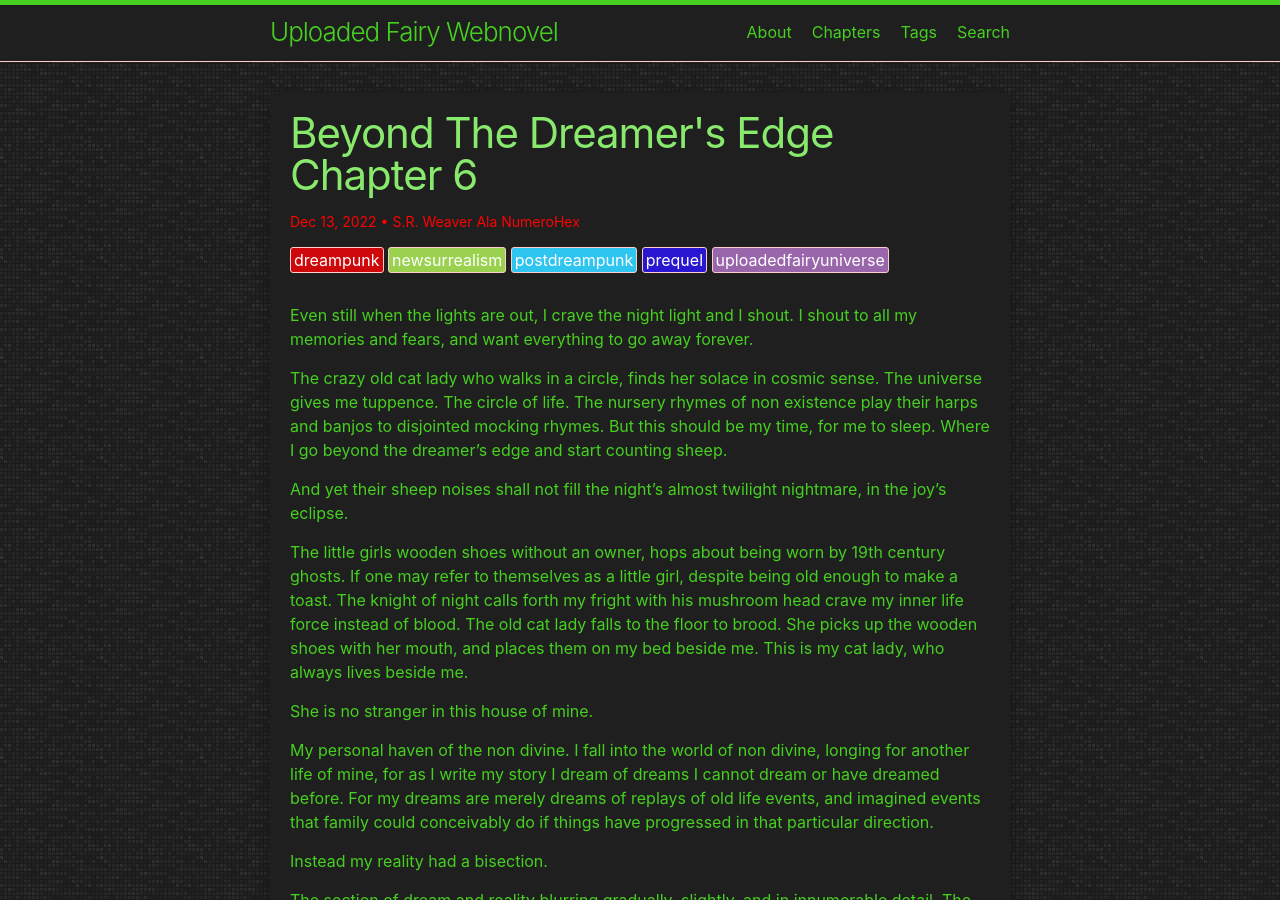
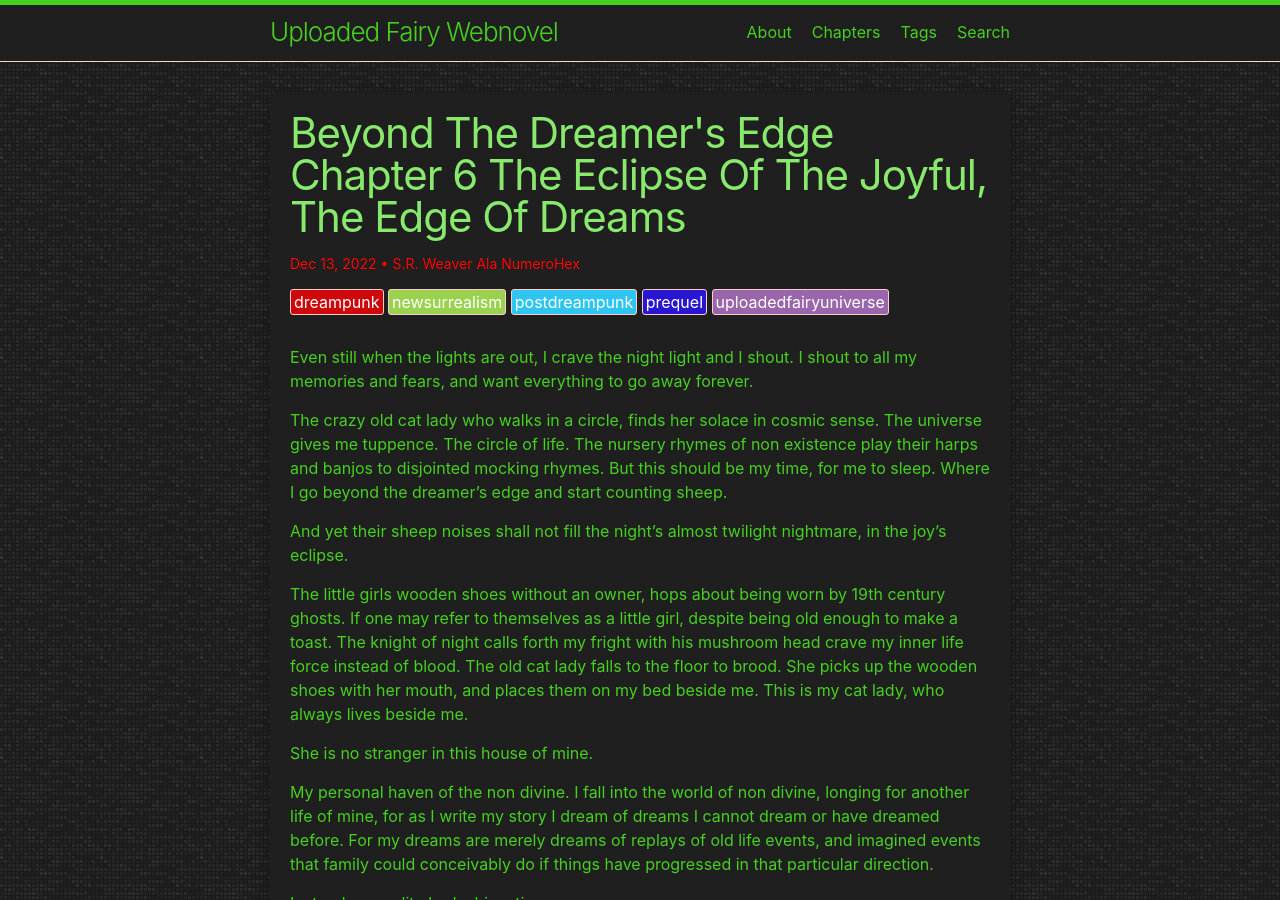
Before and after one commit to LWFlouisa/UploadedFairyOELN, a Jekyll site: the page built from _posts/2022-12-13-beyondthedreamersedge_chapter6.md, in a window 1280 px wide and 900 px high. Built offline with Jekyll 4.4.1, drawn with Linux system fonts in a browser that asks for light colours; our own code applies the rules of GitHub Pages for plain Markdown files.

Commit message:
Update 2022-12-13-beyondthedreamersedge_chapter6.md

```diff
--- a/_posts/2022-12-13-beyondthedreamersedge_chapter6.md
+++ b/_posts/2022-12-13-beyondthedreamersedge_chapter6.md
@@ -1,5 +1,5 @@
 ---
-title: "Beyond The Dreamer's Edge Chapter 6"
+title: "Beyond The Dreamer's Edge Chapter 6 The Eclipse Of The Joyful, The Edge Of Dreams"
 author: "S.R. Weaver Ala NumeroHex"
 tags: prequel uploadedfairyuniverse dreampunk postdreampunk newsurrealism
 ---
```
